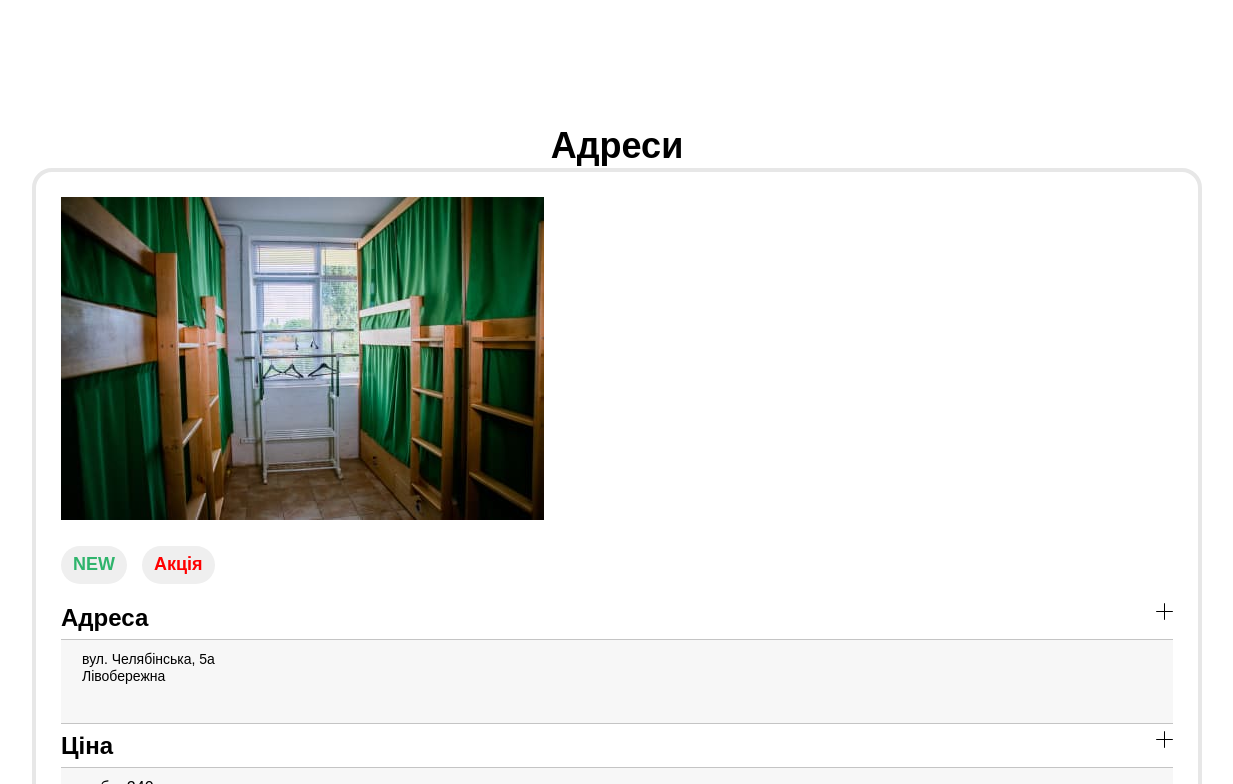
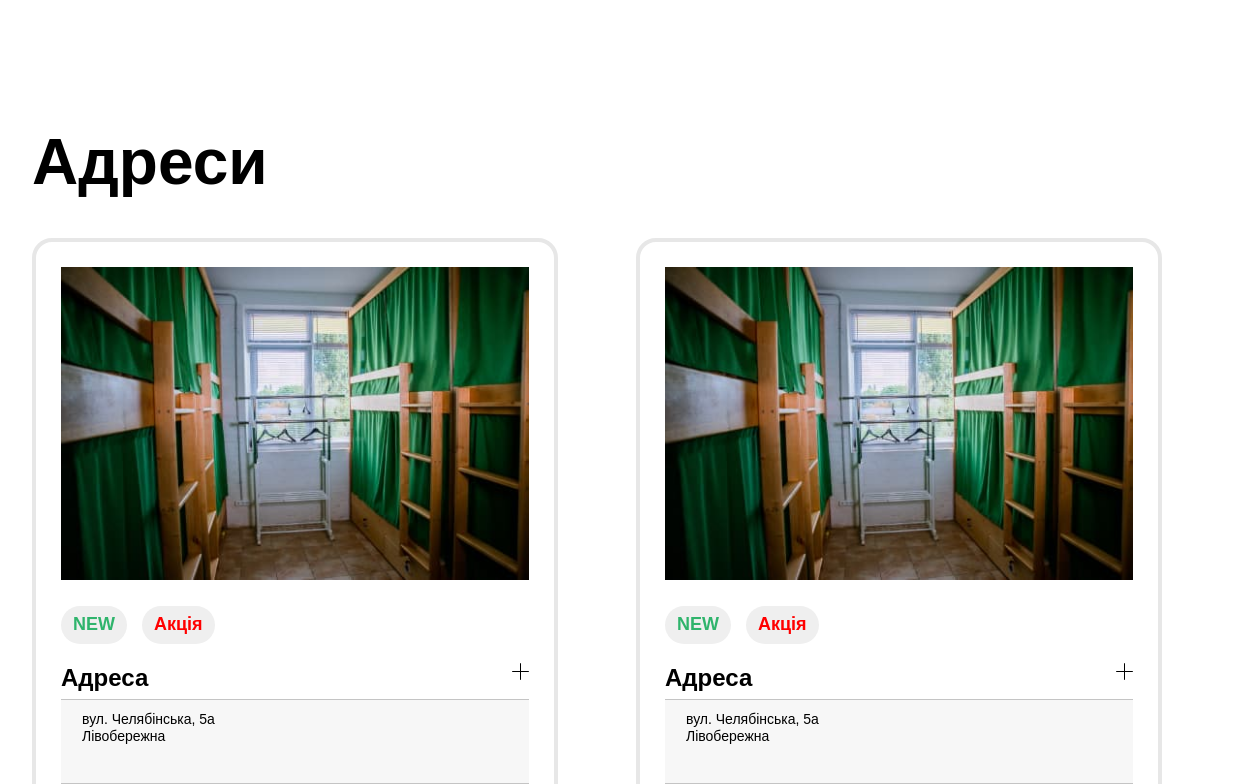
Before and after one commit to AnnMatsarska/test-megapolis, a React (Create React App) app: page / in a window 1536 px wide. Shown: the part 1620-2404 px from the top of the page, without its empty margins (151-1384 px from the left). Built offline with nearby package versions, Linux system fonts and the light colour scheme.

Commit message:
add styles

```diff
--- a/src/components/Description/Description.jsx
+++ b/src/components/Description/Description.jsx
@@ -9,9 +9,9 @@ export const Description = () => {
     <div className="container">
       <section className={css.descSection}>
         <h2 className={css.sectionTitle}>Адреси</h2>
-        <ul>
+        <ul className={css.list}>
           {specifications.map(spec => (
-            <li key={spec.id}>
+            <li key={spec.id} className={css.item}>
               <div className={css.itemWrapper}>
                 <img
                   src={hostel}
@@ -103,10 +103,12 @@ export const Description = () => {
                   </div>
                 </div>
               </div>
-              <p className={css.mapText}>Показати на мапі</p>
-              <button type="button" className={css.orderBtn}>
-                Забронювати
-              </button>
+              <div className={css.endWrapper}>
+                <p className={css.mapText}>Показати на мапі</p>
+                <button type="button" className={css.orderBtn}>
+                  Забронювати
+                </button>
+              </div>
             </li>
           ))}
         </ul>
--- a/src/components/Description/Description.module.css
+++ b/src/components/Description/Description.module.css
@@ -8,6 +8,7 @@
     font-weight: 700;
     line-height: 1.222;
     text-align: center;
+    margin-bottom: 24px;
 }
 
 .itemWrapper {
@@ -110,3 +111,23 @@
     font-weight: 600;
     line-height: 1.208;
 }
+
+@media (min-width: 1440px) {
+    .sectionTitle {
+        font-size: 64px;
+        font-weight: 700;
+        line-height: 1.218;
+        text-align: left;
+        margin-bottom: 36px;
+    }
+
+    .list {
+        display: flex;
+        flex-wrap: wrap;
+        gap: 78px;
+    }
+
+    .item {
+        width: 526px;
+    }
+}
--- a/src/components/Options/Options.module.css
+++ b/src/components/Options/Options.module.css
@@ -58,7 +58,7 @@
     margin-bottom: 12px;
     display: flex;
     align-items: center;
-    justify-content: space-between;
+
 
 }
 
@@ -83,6 +83,8 @@
 
 .wrapper {
     display: flex;
+    align-items: center;
+    gap: 22px;
 }
 
 @media (min-width: 1440px) {
@@ -152,7 +154,7 @@
 
     .otionItem {
         margin-bottom: 45px;
-
+        justify-content: space-between;
     }
 
     .orderBtn {
@@ -176,6 +178,7 @@
 
     .wrapper {
         display: flex;
+        gap: 0;
         flex-direction: row-reverse;
         align-items: center;
         margin-right: 87px;
```
